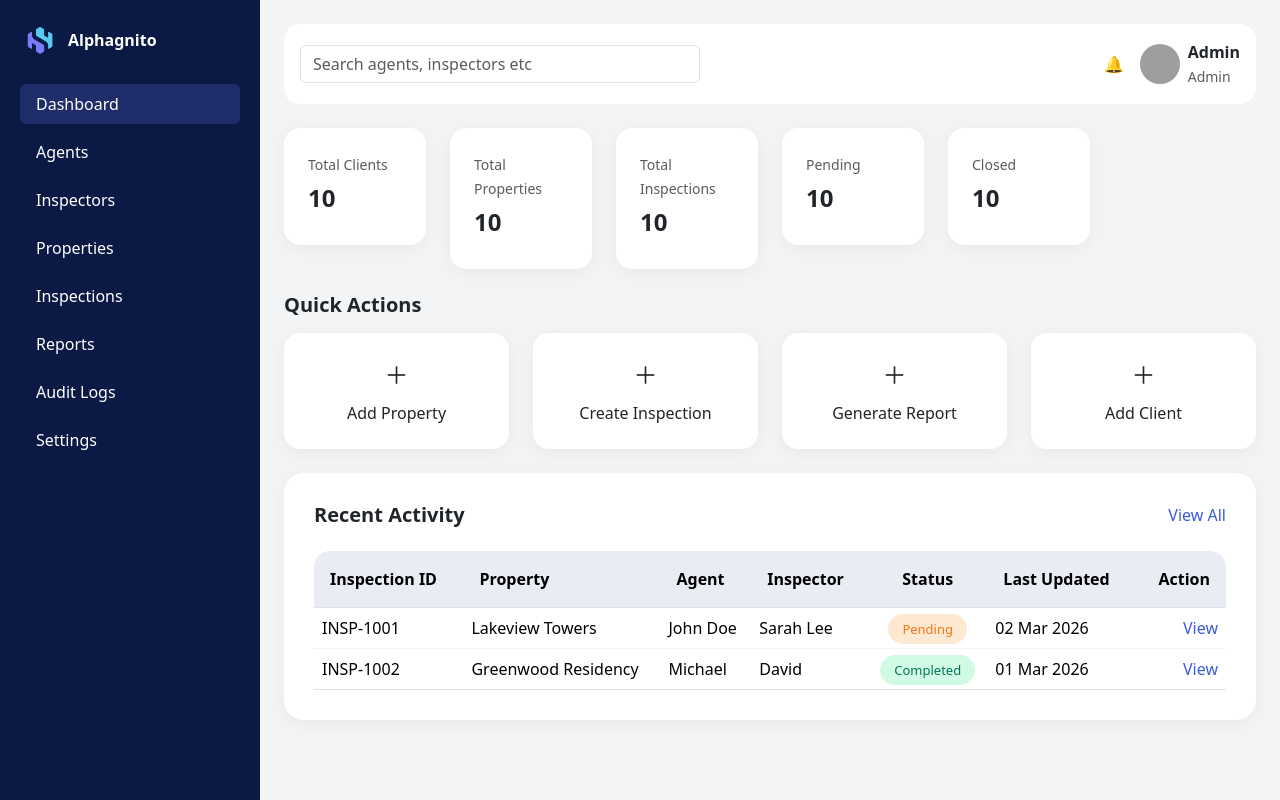
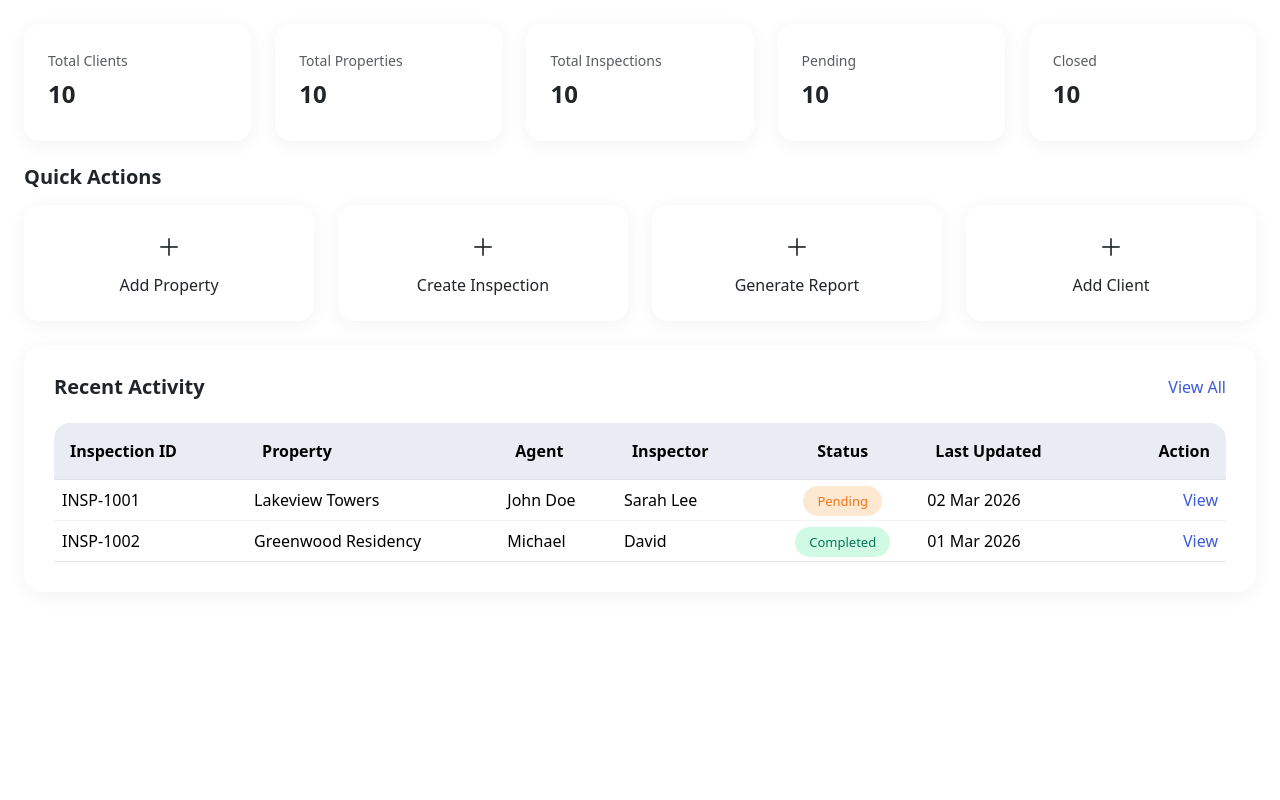
Before and after one commit to arvindsubbu/solace-crm-round-1, a React (Vite) app in the folder client/: page /dashboard in a window 1280 px wide. Built offline with nearby package versions, Linux system fonts and the light colour scheme; sample sign-in values are in the browser's storage; grey boxes are pictures that could not be loaded.

Commit message:
build dashboard layout matching Figma design

```diff
--- a/client/src/pages/Dashboard.jsx
+++ b/client/src/pages/Dashboard.jsx
@@ -1,7 +1,8 @@
 import React from "react";
-import logo from "../assets/solace-logo.png";
+import { useNavigate } from "react-router-dom";
 
 function Dashboard() {
+  const navigate = useNavigate();
   const sidebarItems = [
     "Dashboard",
     "Agents",
@@ -29,76 +30,17 @@ function Dashboard() {
   ];
 
   return (
-    <div className="d-flex" style={{ minHeight: "100vh", background: "#f3f4f6" }}>
-
-      {/* ================= SIDEBAR ================= */}
     <div
-        style={{
-          width: "260px",
-          background: "#0b1a44",
-          color: "white",
-          padding: "20px",
-        }}
+      className="d-flex"
+      style={{ minHeight: "100vh", background: "#ffffff" }}
     >
-        <div className="d-flex align-items-center mb-4">
-          <img src={logo} alt="logo" style={{ width: "40px" }} />
-          <span className="ms-2 fw-bold">Alphagnito</span>
-        </div>
-
-        <ul className="list-unstyled mt-4">
-          {sidebarItems.map((item, index) => (
-            <li
-              key={index}
-              className="mb-2 px-3 py-2 rounded"
-              style={{
-                background: item === "Dashboard" ? "#1f2d6b" : "transparent",
-                cursor: "pointer",
-              }}
-            >
-              {item}
-            </li>
-          ))}
-        </ul>
-      </div>
-
       {/* ================= MAIN CONTENT ================= */}
       <div className="flex-grow-1 p-4">
-
-        {/* ===== TOP NAVBAR ===== */}
-        <div
-          className="d-flex justify-content-between align-items-center p-3 mb-4"
-          style={{
-            background: "#ffffff",
-            borderRadius: "16px",
-          }}
-        >
-          <input
-            type="text"
-            placeholder="Search agents, inspectors etc"
-            className="form-control"
-            style={{ maxWidth: "400px" }}
-          />
-
-          <div className="d-flex align-items-center">
-            <div className="me-3">🔔</div>
-            <div className="d-flex align-items-center">
-              <img
-                src="https://i.pravatar.cc/40"
-                alt="profile"
-                className="rounded-circle me-2"
-              />
-              <div>
-                <div className="fw-bold">Admin</div>
-                <small className="text-muted">Admin</small>
-              </div>
-            </div>
-          </div>
-        </div>
 
         {/* ===== STATS CARDS ===== */}
         <div className="row g-4 mb-4">
           {stats.map((item, index) => (
-            <div className="col-md-2" key={index}>
+            <div className="col" key={index}>
               <div
                 className="p-4"
                 style={{
@@ -151,7 +93,9 @@ function Dashboard() {
             <h5 className="fw-bold mb-0" style={{ fontSize: "20px" }}>
               Recent Activity
             </h5>
-    <span style={{ color: "#3b5bdb", cursor: "pointer", fontWeight: 500 }}>
+            <span
+              style={{ color: "#3b5bdb", cursor: "pointer", fontWeight: 500 }}
+            >
               View All
             </span>
           </div>
@@ -164,29 +108,60 @@ function Dashboard() {
                     backgroundColor: "#E9ECF3",
                     padding: "16px",
                     fontWeight: 600,
-        borderTopLeftRadius: "16px"
+                    borderTopLeftRadius: "16px",
                   }}
                 >
                   Inspection ID
                 </th>
 
-    <th style={{ backgroundColor: "#E9ECF3", padding: "16px", fontWeight: 600 }}>
+                <th
+                  style={{
+                    backgroundColor: "#E9ECF3",
+                    padding: "16px",
+                    fontWeight: 600,
+                  }}
+                >
                   Property
                 </th>
 
-    <th style={{ backgroundColor: "#E9ECF3", padding: "16px", fontWeight: 600 }}>
+                <th
+                  style={{
+                    backgroundColor: "#E9ECF3",
+                    padding: "16px",
+                    fontWeight: 600,
+                  }}
+                >
                   Agent
                 </th>
 
-    <th style={{ backgroundColor: "#E9ECF3", padding: "16px", fontWeight: 600 }}>
+                <th
+                  style={{
+                    backgroundColor: "#E9ECF3",
+                    padding: "16px",
+                    fontWeight: 600,
+                  }}
+                >
                   Inspector
                 </th>
 
-    <th style={{ backgroundColor: "#E9ECF3", padding: "16px", fontWeight: 600, textAlign: "center" }}>
+                <th
+                  style={{
+                    backgroundColor: "#E9ECF3",
+                    padding: "16px",
+                    fontWeight: 600,
+                    textAlign: "center",
+                  }}
+                >
                   Status
                 </th>
 
-    <th style={{ backgroundColor: "#E9ECF3", padding: "16px", fontWeight: 600 }}>
+                <th
+                  style={{
+                    backgroundColor: "#E9ECF3",
+                    padding: "16px",
+                    fontWeight: 600,
+                  }}
+                >
                   Last Updated
                 </th>
 
@@ -196,7 +171,7 @@ function Dashboard() {
                     padding: "16px",
                     fontWeight: 600,
                     textAlign: "right",
-        borderTopRightRadius: "16px"
+                    borderTopRightRadius: "16px",
                   }}
                 >
                   Action
@@ -225,7 +200,10 @@ function Dashboard() {
                   </span>
                 </td>
                 <td>02 Mar 2026</td>
-        <td className="text-end" style={{ color: "#3b5bdb", cursor: "pointer" }}>
+                <td
+                  className="text-end"
+                  style={{ color: "#3b5bdb", cursor: "pointer" }}
+                >
                   View
                 </td>
               </tr>
@@ -250,14 +228,16 @@ function Dashboard() {
                   </span>
                 </td>
                 <td>01 Mar 2026</td>
-        <td className="text-end" style={{ color: "#3b5bdb", cursor: "pointer" }}>
+                <td
+                  className="text-end"
+                  style={{ color: "#3b5bdb", cursor: "pointer" }}
+                >
                   View
                 </td>
               </tr>
             </tbody>
           </table>
         </div>
-
       </div>
     </div>
   );
```
Lines whose indentation alone changed are shown as unchanged.
